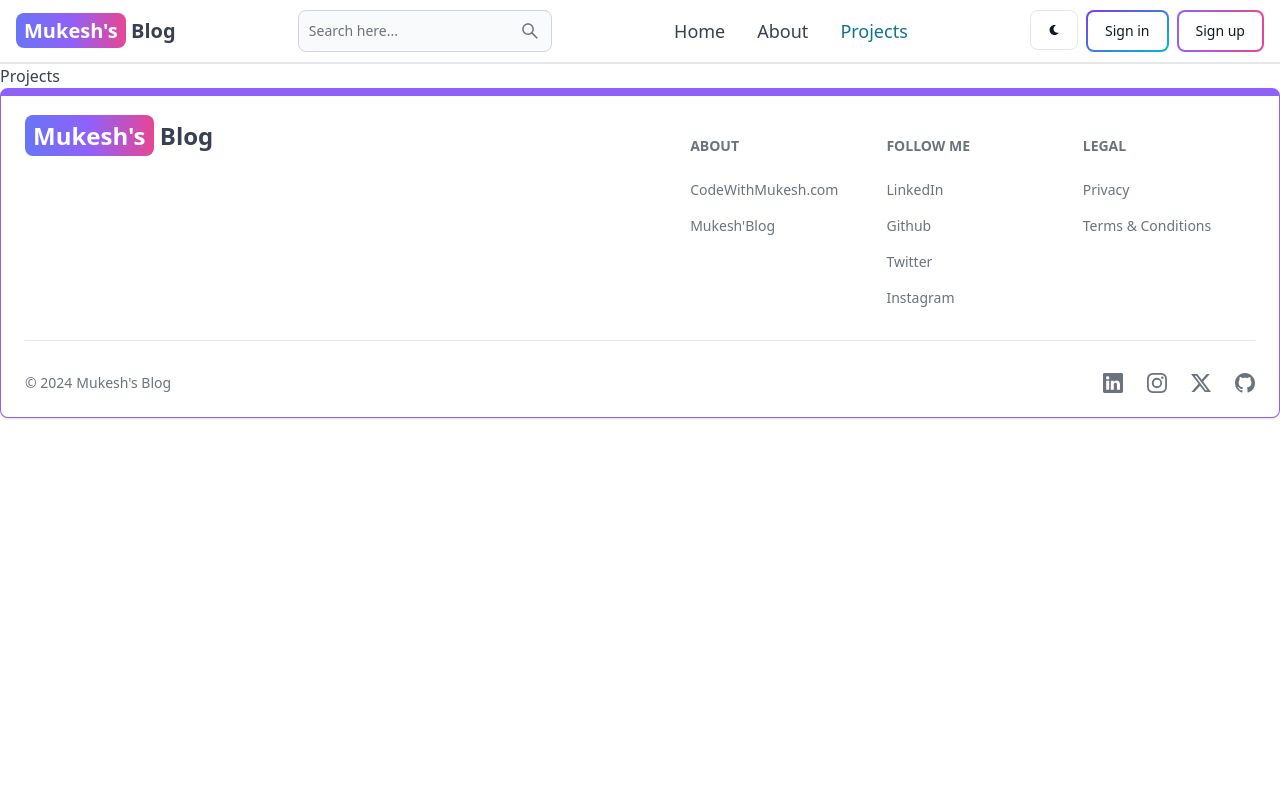
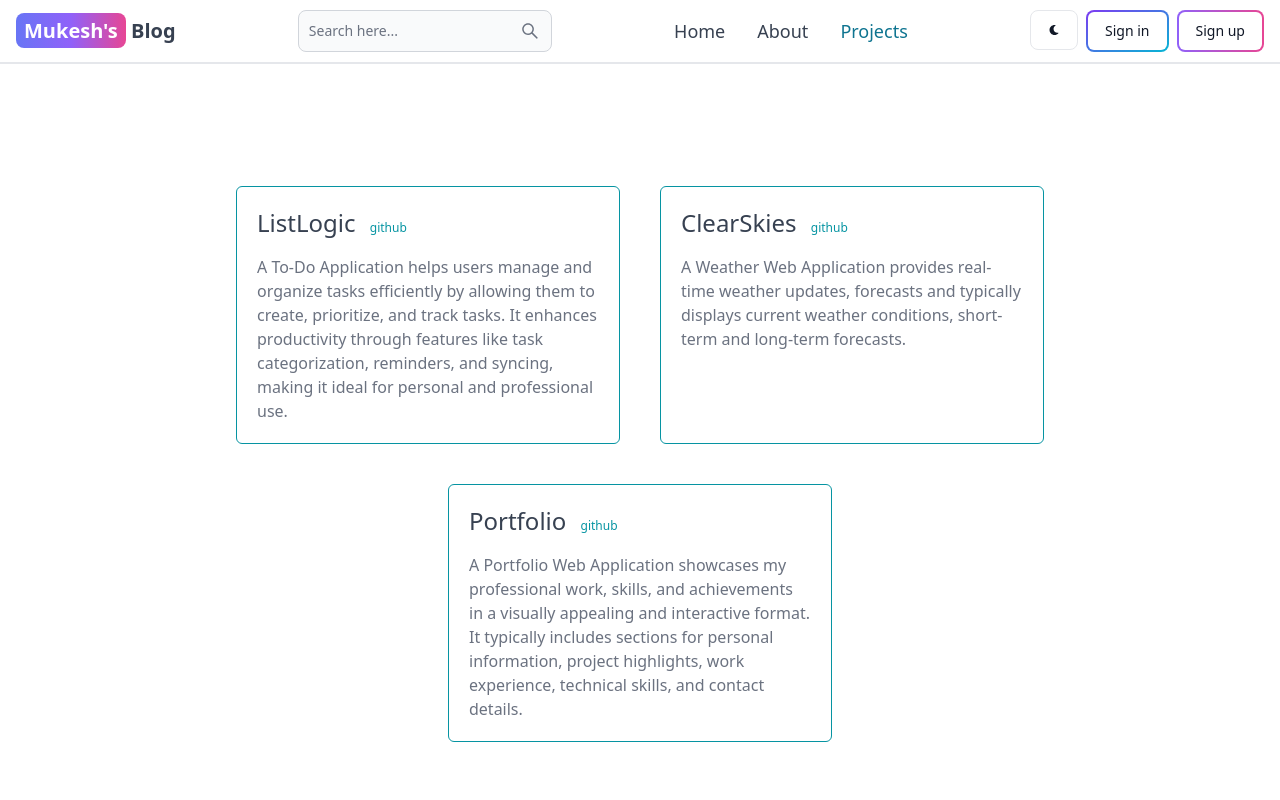
Before and after one commit to MukeshPrajapati7348/Mukesh-s-MERN-blog, a React (Vite) app in the folder client/: page /projects in a window 1280 px wide. Shown: the top 800 px of the page. Built offline with nearby package versions, Linux system fonts and the light colour scheme; no server answers.

Commit message:
added about and projects funtionality

```diff
--- a/client/src/pages/About.jsx
+++ b/client/src/pages/About.jsx
@@ -1,7 +1,42 @@
-import React from 'react'
+import React from "react";
 
 export default function About() {
-    return (
-        <div>About</div>
-    )
+  return (
+    <div className="min-h-screen flex justify-center items-center">
+      <div className="max-w-2xl p-5 border border-teal-500 rounded-md rounded-tl-3xl rounded-br-3xl">
+        <h1 className="text-3xl font-semibold my-2">About Mukesh's Blog</h1>
+        <div className="text-gray-500 flex flex-col gap-6 text-md">
+          <p>
+            This blog application was created by Mukesh Prajapati as a personal
+            project to showcase his web development skills.
+          </p>
+          <p>
+            He is a passionate full-stack developer, he brings expertise in both
+            front-end and back-end technologies, enabling to build complete and
+            scalable web applications. His passion for programming languages and
+            technology trends reflects in his blog content, where he shares
+            insightful knowledge, tips, and tutorials of the developers.
+          </p>
+          <p>
+            He documents a blog about personal or professional projects,
+            explaining the stack used (e.g., MongoDB, Express, React, Node.js
+            (MERN)). Include code snippets, challenges faced, and solutions
+            implemented.
+          </p>
+          <p>
+            Whether it's exploring the latest advancements in JavaScript
+            frameworks, cloud computing, or AI integration, his ability to break
+            down complex topics into digestible content helps fellow developers
+            stay informed and improve their skills.
+          </p>
+          <p>
+            He focuses on creating in-depth articles or tutorials on both
+            established and emerging technologies. For example, a series on best
+            practices for Angular or React or Node.js or Sprint boot, Java, or
+            guides on microservices architecture can position you as an expert.
+          </p>
+        </div>
+      </div>
+    </div>
+  );
 }
--- a/client/src/pages/Projects.jsx
+++ b/client/src/pages/Projects.jsx
@@ -1,7 +1,70 @@
-import React from 'react'
+import React from "react";
 
 export default function Projects() {
-    return (
-        <div>Projects</div>
-    )
+  return (
+    <div className="min-h-screen flex items-center justify-center">
+      <div className="max-w-4xl flex flex-wrap justify-center gap-10">
+        <div className="w-96 border border-teal-500 hover:border-2 p-5 rounded-md flex flex-col gap-4 hover:scale-110 transition-all duration-300">
+          <h1 className="text-2xl">
+            ListLogic{" "}
+            <a
+              href="https://github.com/MukeshPrajapati7348/Daily-Task-Manager"
+              rel="noopener noreferrer"
+              target="_blank"
+              className="ml-2 text-xs hover:underline text-teal-500"
+            >
+              github{" "}
+            </a>
+          </h1>
+          <p className="text-gray-500">
+            A To-Do Application helps users manage and organize tasks
+            efficiently by allowing them to create, prioritize, and track tasks.
+            It enhances productivity through features like task categorization,
+            reminders, and syncing, making it ideal for personal and
+            professional use.
+          </p>
+        </div>
+        <div className="w-96 border border-teal-500 hover:border-2 p-5 rounded-md flex flex-col gap-4 hover:scale-110 transition-all duration-300">
+          <h1 className="text-2xl">
+            ClearSkies{" "}
+            <a
+              href="https://github.com/MukeshPrajapati7348/My-weather-app"
+              rel="noopener noreferrer"
+              target="_blank"
+              className="ml-2 text-xs hover:underline text-teal-500"
+            >
+              github{" "}
+            </a>
+          </h1>
+          <p className="text-gray-500">
+            A Weather Web Application provides real-time weather updates,
+            forecasts and typically displays current weather conditions,
+            short-term and long-term forecasts.
+            {/* , allowing users to stay informed about
+          conditions. With features like hourly updates and interactive maps, it
+          helps users plan activities and stay prepared for weather changes. */}
+          </p>
+        </div>
+        <div className="w-96 border border-teal-500 hover:border-2 p-5 rounded-md flex flex-col gap-4 hover:scale-110 transition-all duration-300">
+          <h1 className="text-2xl">
+            Portfolio{" "}
+            <a
+              href="https://github.com/MukeshPrajapati7348/My-New-Portfolio-"
+              rel="noopener noreferrer"
+              target="_blank"
+              className="ml-2 text-xs hover:underline text-teal-500"
+            >
+              github{" "}
+            </a>
+          </h1>
+          <p className="text-gray-500">
+            A Portfolio Web Application showcases my professional work, skills,
+            and achievements in a visually appealing and interactive format. It
+            typically includes sections for personal information, project
+            highlights, work experience, technical skills, and contact details.
+          </p>
+        </div>
+      </div>
+    </div>
+  );
 }
```
